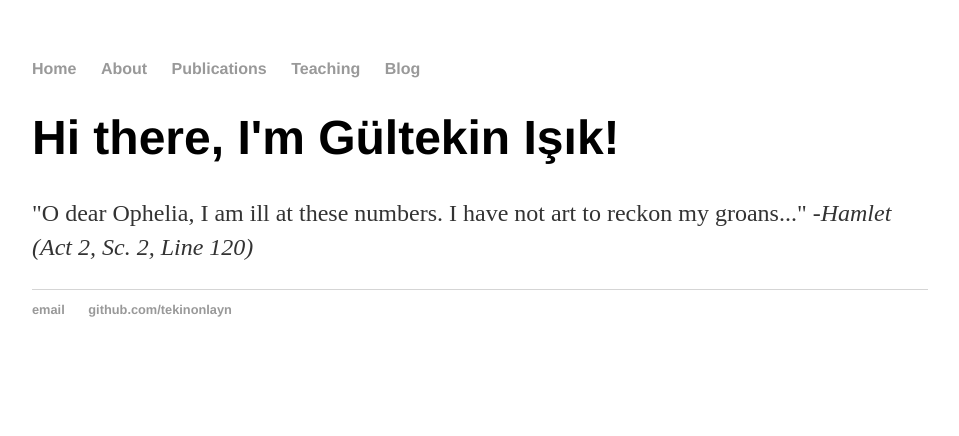
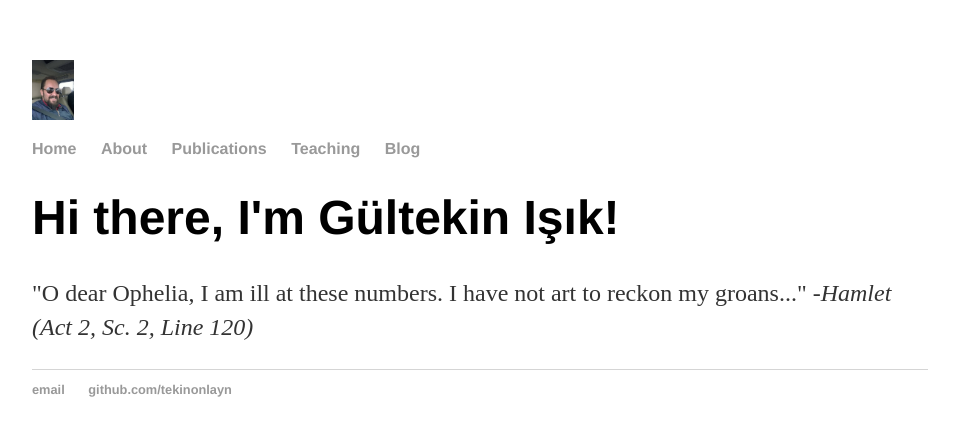
Before and after one commit to tekinonlayn/gi.github.io, a Jekyll site: the page built from index.html, in a window 1280 px wide. Shown: the top 436 px of the page, without its empty margins (160-1119 px from the left). Built offline with Jekyll 4.4.1, drawn with Linux system fonts in a browser that asks for light colours.

Commit message:
Update default.html

```diff
--- a/_layouts/default.html
+++ b/_layouts/default.html
@@ -6,7 +6,14 @@
 		<link rel="stylesheet" type="text/css" href="/css/main.css">
 	</head>
 	<body>
-	    <nav>
+	   <div class="left">
+	   	<div id="photo">
+	   		<img src="/img/profile.jpg" height="60" width="42">
+	   	</div>
+	   	<div id="foot"></div>
+	   </div>
+	   <div class="right">
+	      <nav>
     		<ul>
         		<li><a href="/">Home</a></li>
 	        	<li><a href="/about">About</a></li>
@@ -14,8 +21,7 @@
         		<li><a href="/teaching">Teaching</a></li>
         		<li><a href="/blog">Blog</a></li>
     		</ul>
-	   </nav>
-
+	      </nav>
 		<div class="container">
 
     		{{ content }}
@@ -27,5 +33,6 @@
         		<li><a href="https://github.com/tekinonlayn">github.com/tekinonlayn</a></li>
 			</ul>
 		</footer>
+	     </div>
 	</body>
 </html>
```
